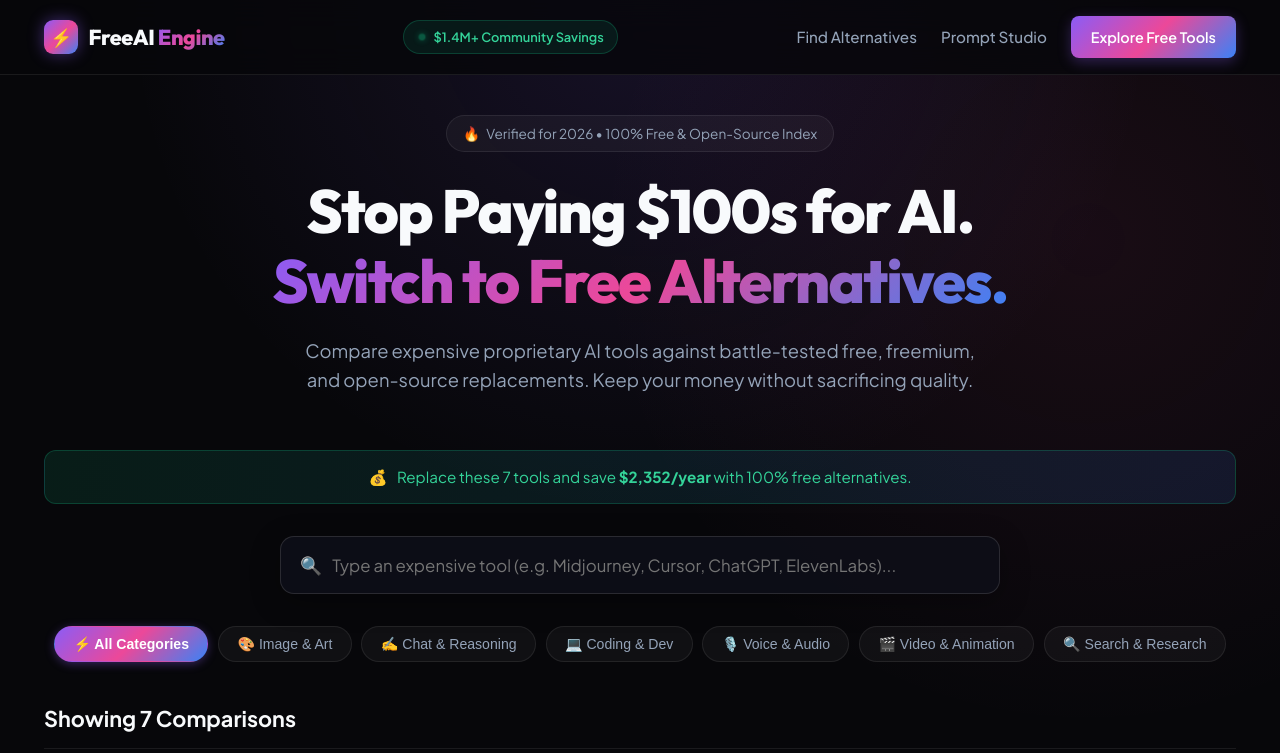
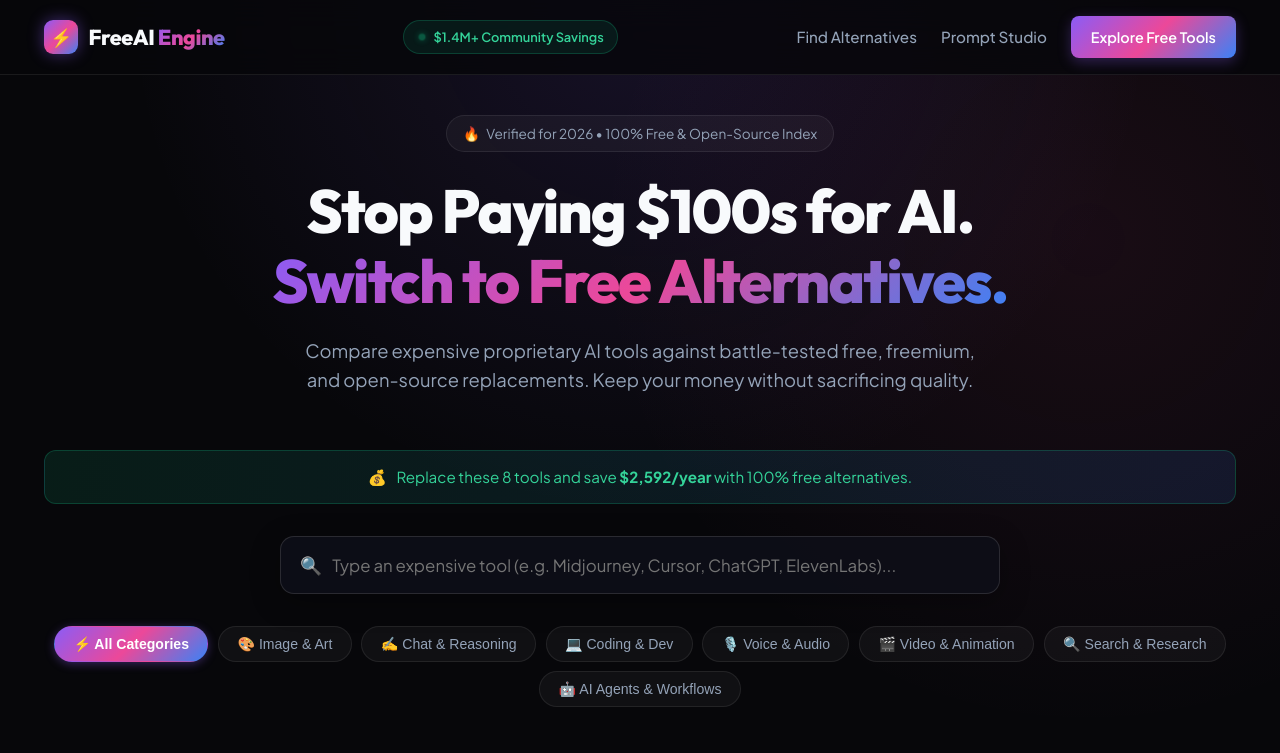
Before and after one commit to mcguven47-tech/FreeAI-Engine, a Next.js app: page / in a window 1280 px wide. Shown: the top 753 px of the page. Built offline with nearby package versions, Linux system fonts and the light colour scheme.

Commit message:
Add Skydive & Zapier AI with n8n and Activepieces open-source alternatives

```diff
--- a/app/components/ToolExplorer.js
+++ b/app/components/ToolExplorer.js
@@ -15,6 +15,7 @@
     { id: 'audio', label: '🎙️ Voice & Audio' },
     { id: 'video', label: '🎬 Video & Animation' },
     { id: 'search', label: '🔍 Search & Research' },
+    { id: 'agent', label: '🤖 AI Agents & Workflows' },
   ]
 
   const filteredTools = useMemo(() => {
--- a/app/layout.js
+++ b/app/layout.js
@@ -75,6 +75,7 @@
                   <a href="/alternatives/cursor-free-alternatives">Cursor AI Alternatives</a>
                   <a href="/alternatives/elevenlabs-free-alternatives">ElevenLabs Alternatives</a>
                   <a href="/alternatives/runway-free-alternatives">Runway Video Alternatives</a>
+                  <a href="/alternatives/skydive-zapier-ai-free-alternatives">Skydive & Zapier AI Alternatives</a>
                 </div>
                 <div className="footer-col">
                   <h4>Platform</h4>
--- a/data/tools.json
+++ b/data/tools.json
@@ -271,5 +271,44 @@
         "cons": ["Advanced models require pro"]
       }
     ]
+  },
+  {
+    "id": "skydive",
+    "name": "Skydive & Zapier AI",
+    "category": "agent",
+    "categoryLabel": "🤖 AI Agents & Workflows",
+    "priceMonthly": 20,
+    "priceYearly": 240,
+    "description": "Cloud-based autonomous AI agents and automated workflows charging $20–$50/month for task runs.",
+    "slug": "skydive-zapier-ai-free-alternatives",
+    "alternatives": [
+      {
+        "name": "n8n (Self-Hosted)",
+        "badge": "Open Source / 100% Free",
+        "type": "open-source",
+        "description": "Fair-code licensed workflow automation with native AI agent nodes, LangChain support, and 400+ app integrations with zero execution fees.",
+        "url": "https://n8n.io",
+        "pros": ["Native multi-agent AI nodes", "Self-host for free with Docker", "400+ app integrations"],
+        "cons": ["Requires self-hosting on a basic VPS or local machine"]
+      },
+      {
+        "name": "Activepieces",
+        "badge": "Open Source / No-Code",
+        "type": "open-source",
+        "description": "Open-source Zapier alternative built for speed. Run AI automations, webhooks, and browser actions with an intuitive visual canvas.",
+        "url": "https://www.activepieces.com",
+        "pros": ["Modern intuitive UI", "Open source MIT/fair license", "Generous community edition"],
+        "cons": ["Fewer legacy enterprise connectors than Zapier"]
+      },
+      {
+        "name": "Hugging Face Smolagents",
+        "badge": "100% Open Source / Python",
+        "type": "open-source",
+        "description": "Ultra-lightweight open-source Python library for writing autonomous agents with web search, code execution, and tool calling in under 1,000 lines of code.",
+        "url": "https://github.com/huggingface/smolagents",
+        "pros": ["Zero subscription cost", "Direct local execution", "Works with free open-source models"],
+        "cons": ["Requires basic Python knowledge"]
+      }
+    ]
   }
 ]
```
